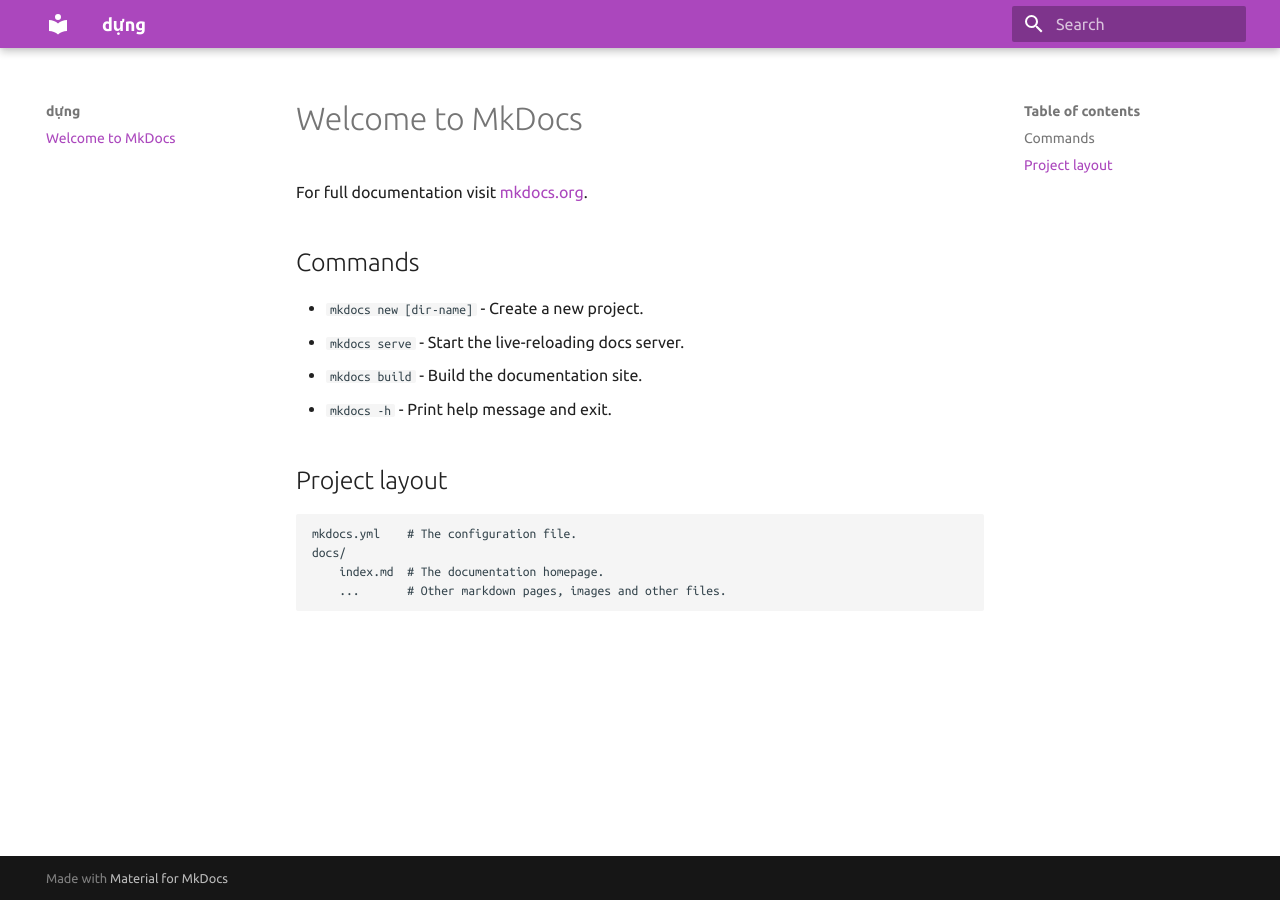
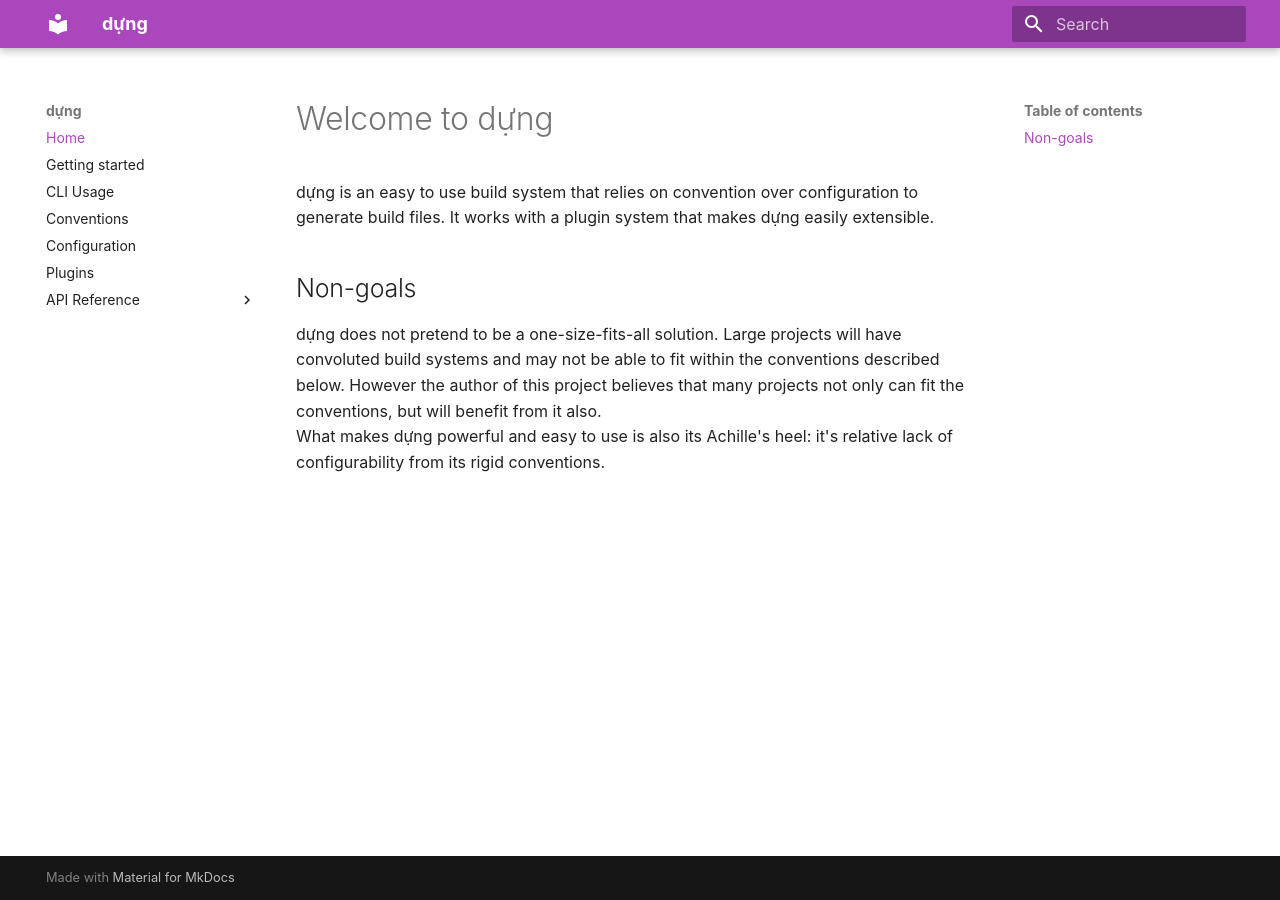
Before and after one commit to SolarLiner/xay.net, an MkDocs documentation site: the page built from docs/index.md, in a window 1280 px wide. Built offline with MkDocs 1.6.1 and Material for MkDocs 9.7.7, drawn with Linux system fonts in a browser that asks for light colours; some web fonts are replaced.

Commit message:
docs: add user documentation

```diff
--- a/docs/index.md
+++ b/docs/index.md
@@ -1,17 +1,12 @@
-# Welcome to MkDocs
+# Welcome to dựng
 
-For full documentation visit [mkdocs.org](https://www.mkdocs.org).
+dựng is an easy to use build system that relies on convention over configuration to generate build files.
+It works with a plugin system that makes dựng easily extensible.
 
-## Commands
+## Non-goals
 
-* `mkdocs new [dir-name]` - Create a new project.
-* `mkdocs serve` - Start the live-reloading docs server.
-* `mkdocs build` - Build the documentation site.
-* `mkdocs -h` - Print help message and exit.
-
-## Project layout
-
-    mkdocs.yml    # The configuration file.
-    docs/
-        index.md  # The documentation homepage.
-        ...       # Other markdown pages, images and other files.
+dựng does not pretend to be a one-size-fits-all solution. Large projects will have convoluted build systems
+and may not be able to fit within the conventions described below. However the author of this project believes
+that many projects not only can fit the conventions, but will benefit from it also.
+What makes dựng powerful and easy to use is also its Achille's heel: it's relative lack of configurability from
+its rigid conventions.
--- a/mkdocs.yml
+++ b/mkdocs.yml
@@ -5,10 +5,20 @@ theme:
     primary: purple
     accent: deep orange
   font:
-    text: Ubuntu
-    code: Ubuntu Mono
+    text: Noto
+    code: Roboto Mono
 plugins:
   - search
 markdown_extensions:
   - admonition
   - codehilite
+nav:
+  - Home: index.md
+  - Getting started: getting-started.md
+  - CLI Usage: cli.md
+  - Conventions: conventions.md
+  - Configuration: configuration.md
+  - Plugins: plugins.md
+  - API Reference:
+      - Library reference: api/Dung.Lib.md
+      - Plugin reference: api/Dung.Plugin.md
```
Also changed, not shown: docs/cli.md (added, +35 -0 lines), docs/configuration.md (added, +4 -0 lines), docs/conventions.md (added, +48 -0 lines), docs/getting-started.md (added, +29 -0 lines), docs/plugins.md (added, +28 -0 lines), 1 other file.
